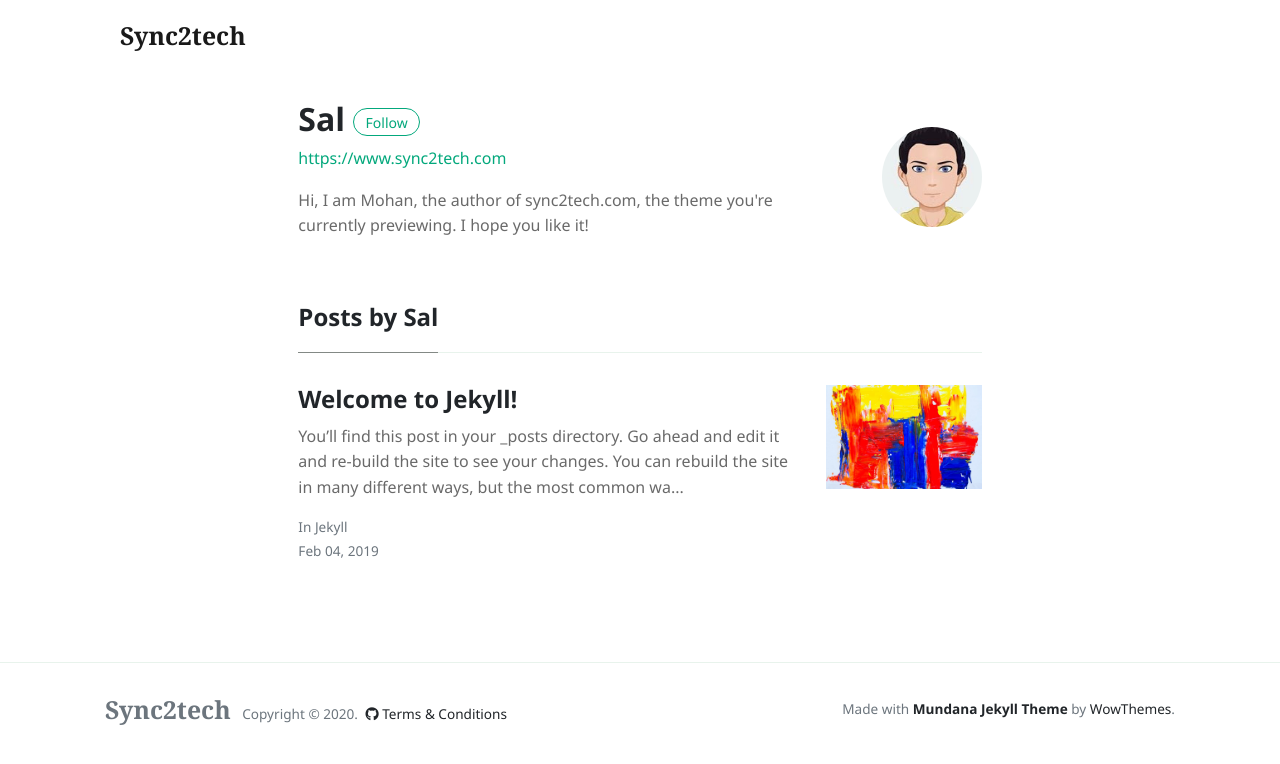
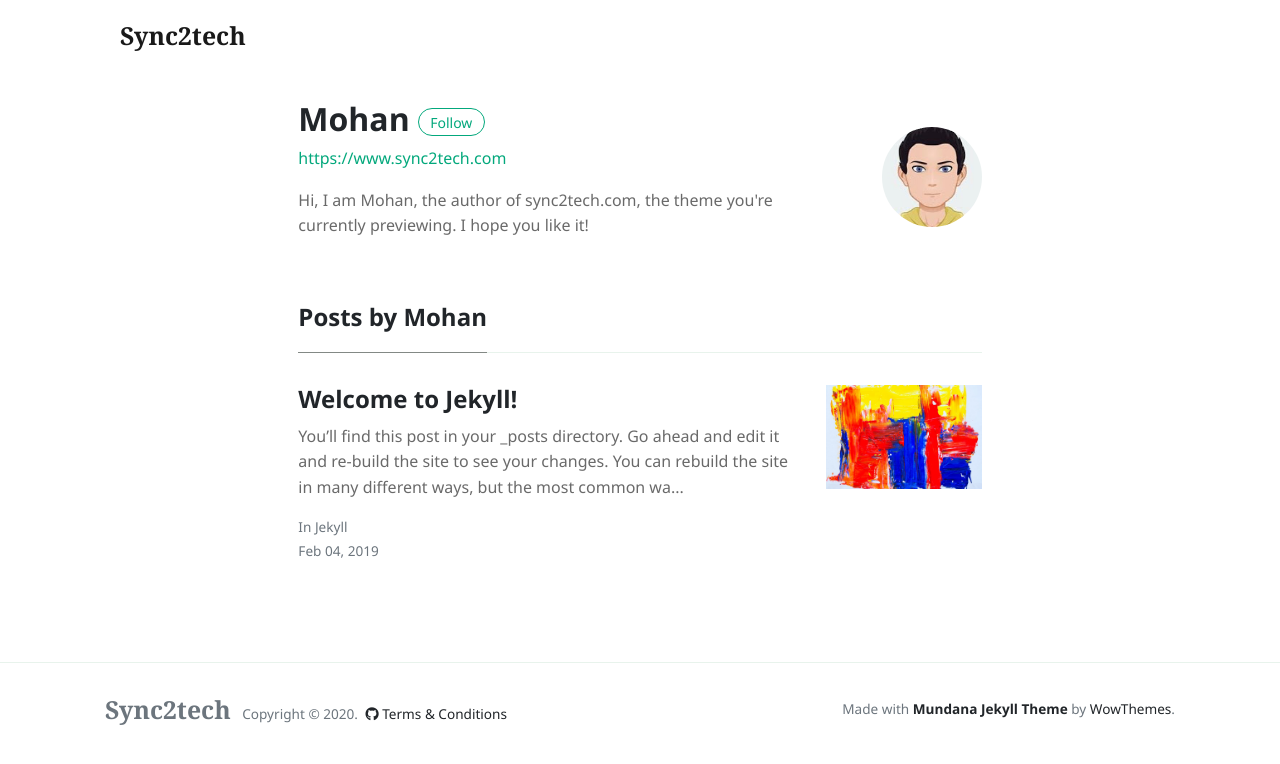
Before and after one commit to mohan-balakrishnan/sync2techold, a Jekyll site: the page built from _pages/author-sal.html, in a window 1280 px wide. Shown: the top 764 px of the page. Built offline with Jekyll 4.4.1, drawn with Linux system fonts in a browser that asks for light colours; nearby versions of some CDN libraries.

Commit message:
Update author-sal.html

```diff
--- a/_pages/author-sal.html
+++ b/_pages/author-sal.html
@@ -1,7 +1,7 @@
 ---
-title: "Sal"
+title: "Mohan"
 layout: default
-permalink: "/author-sal.html"
+permalink: "/author-Mohan.html"
 ---
 <div class="container">
 <div class="row justify-content-center">
```
